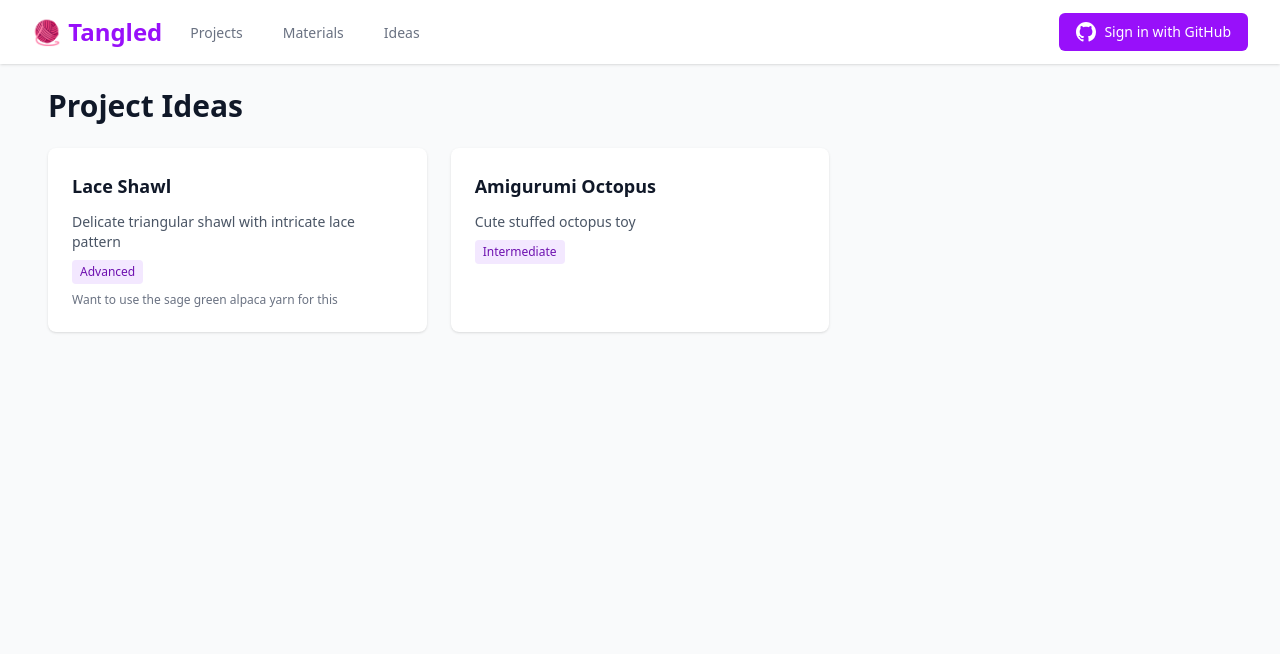
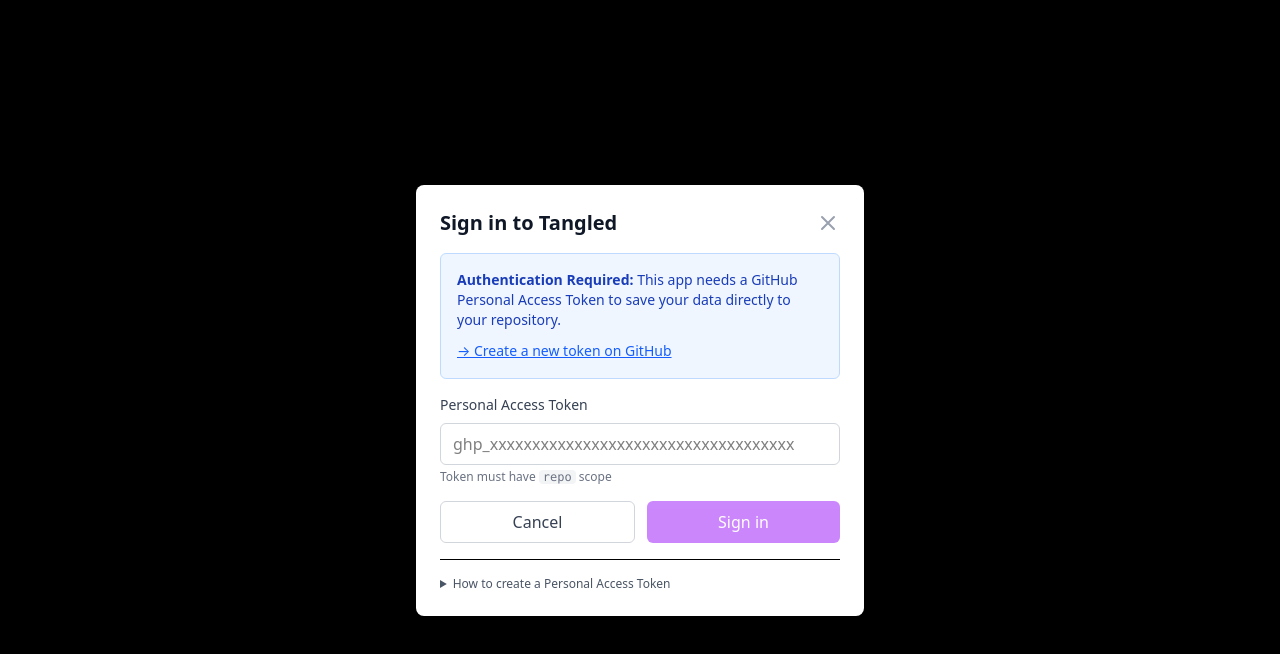
Before and after one commit to cinnamon-msft/tangled, a React app in the folder frontend/: page /tangled/ideas in a window 1280 px wide. Both pictures are taken after a click on the button "Sign in with GitHub". Shown: the top 654 px of the page. Built offline with nearby package versions, Linux system fonts and the light colour scheme; no server answers; the HTML template or start-up script is replaced by a standard one.

Commit message:
feat: Replace OAuth Device Flow with Personal Access Token auth
- Device Flow has CORS issues in browsers

- PAT approach works for static sites without backend

- Added TokenInputModal for token input

- Simplified auth flow

```diff
--- a/frontend/src/components/Layout.tsx
+++ b/frontend/src/components/Layout.tsx
@@ -2,21 +2,16 @@ import { useState } from 'react';
 import { Link } from 'react-router-dom';
 import { useAuth } from '../contexts/AuthContext';
 import { useSync } from '../contexts/SyncContext';
-import DeviceFlowModal from './DeviceFlowModal';
+import TokenInputModal from './TokenInputModal';
 
 export default function Layout({ children }: { children: React.ReactNode }) {
-  const { user, isAuthenticated, deviceCode, login, logout } = useAuth();
+  const { user, isAuthenticated, logout } = useAuth();
   const { status, lastSynced, error } = useSync();
   const [showUserMenu, setShowUserMenu] = useState(false);
+  const [showTokenModal, setShowTokenModal] = useState(false);
 
-  const handleLogin = async () => {
-    try {
-      await login();
-    } catch (error) {
-      console.error('Login failed:', error);
-      // Alert is shown by AuthContext for missing client ID
-      // Other errors are logged for debugging
-    }
+  const handleLogin = () => {
+    setShowTokenModal(true);
   };
 
   const getTimeSinceSync = (timestamp: string | null): string => {
@@ -175,10 +170,9 @@ export default function Layout({ children }: { children: React.ReactNode }) {
         </div>
       </nav>
 
-      <DeviceFlowModal
-        isOpen={!!deviceCode}
-        deviceCode={deviceCode}
-        onClose={() => {}}
+      <TokenInputModal
+        isOpen={showTokenModal}
+        onClose={() => setShowTokenModal(false)}
       />
 
       <main className="max-w-7xl mx-auto py-6 sm:px-6 lg:px-8">
--- /dev/null
+++ b/frontend/src/components/TokenInputModal.tsx
@@ -0,0 +1,126 @@
+import { useState } from 'react';
+import { useAuth } from '../contexts/AuthContext';
+
+interface TokenInputModalProps {
+  isOpen: boolean;
+  onClose: () => void;
+}
+
+export default function TokenInputModal({ isOpen, onClose }: TokenInputModalProps) {
+  const { login } = useAuth();
+  const [token, setToken] = useState('');
+  const [isLoading, setIsLoading] = useState(false);
+  const [error, setError] = useState('');
+
+  if (!isOpen) return null;
+
+  const handleSubmit = async (e: React.FormEvent) => {
+    e.preventDefault();
+    setError('');
+    setIsLoading(true);
+
+    try {
+      await login(token);
+      setToken('');
+      onClose();
+    } catch (err) {
+      setError(err instanceof Error ? err.message : 'Failed to authenticate');
+    } finally {
+      setIsLoading(false);
+    }
+  };
+
+  const handleCreateToken = () => {
+    window.open('https://github.com/settings/tokens/new?scopes=repo&description=Tangled%20App', '_blank');
+  };
+
+  return (
+    <div className="fixed inset-0 bg-black bg-opacity-50 flex items-center justify-center z-50 p-4">
+      <div className="bg-white rounded-lg shadow-xl max-w-md w-full p-6">
+        <div className="flex justify-between items-center mb-4">
+          <h2 className="text-xl font-bold text-gray-900">Sign in to Tangled</h2>
+          <button
+            onClick={onClose}
+            className="text-gray-400 hover:text-gray-600"
+          >
+            <svg className="w-6 h-6" fill="none" viewBox="0 0 24 24" stroke="currentColor">
+              <path strokeLinecap="round" strokeLinejoin="round" strokeWidth={2} d="M6 18L18 6M6 6l12 12" />
+            </svg>
+          </button>
+        </div>
+
+        <div className="space-y-4">
+          <div className="bg-blue-50 border border-blue-200 rounded-md p-4">
+            <p className="text-sm text-blue-800 mb-2">
+              <strong>Authentication Required:</strong> This app needs a GitHub Personal Access Token to save your data directly to your repository.
+            </p>
+            <button
+              onClick={handleCreateToken}
+              className="text-sm text-blue-600 hover:text-blue-800 underline"
+            >
+              → Create a new token on GitHub
+            </button>
+          </div>
+
+          <form onSubmit={handleSubmit} className="space-y-4">
+            <div>
+              <label htmlFor="token" className="block text-sm font-medium text-gray-700 mb-2">
+                Personal Access Token
+              </label>
+              <input
+                id="token"
+                type="password"
+                value={token}
+                onChange={(e) => setToken(e.target.value)}
+                placeholder="ghp_xxxxxxxxxxxxxxxxxxxxxxxxxxxxxxxxxxxx"
+                className="w-full px-3 py-2 border border-gray-300 rounded-md focus:outline-none focus:ring-2 focus:ring-purple-500"
+                required
+              />
+              <p className="mt-1 text-xs text-gray-500">
+                Token must have <code className="bg-gray-100 px-1 rounded">repo</code> scope
+              </p>
+            </div>
+
+            {error && (
+              <div className="bg-red-50 border border-red-200 rounded-md p-3">
+                <p className="text-sm text-red-800">{error}</p>
+              </div>
+            )}
+
+            <div className="flex gap-3">
+              <button
+                type="button"
+                onClick={onClose}
+                className="flex-1 px-4 py-2 border border-gray-300 rounded-md text-gray-700 hover:bg-gray-50"
+              >
+                Cancel
+              </button>
+              <button
+                type="submit"
+                disabled={isLoading || !token}
+                className="flex-1 px-4 py-2 bg-purple-600 text-white rounded-md hover:bg-purple-700 disabled:opacity-50 disabled:cursor-not-allowed"
+              >
+                {isLoading ? 'Signing in...' : 'Sign in'}
+              </button>
+            </div>
+          </form>
+
+          <div className="border-t pt-4">
+            <details className="text-xs text-gray-600">
+              <summary className="cursor-pointer hover:text-gray-900 font-medium">
+                How to create a Personal Access Token
+              </summary>
+              <ol className="mt-2 space-y-1 list-decimal list-inside">
+                <li>Click "Create a new token on GitHub" above</li>
+                <li>Give it a name like "Tangled App"</li>
+                <li>Select the <code className="bg-gray-100 px-1 rounded">repo</code> scope</li>
+                <li>Click "Generate token" at the bottom</li>
+                <li>Copy the token and paste it above</li>
+              </ol>
+            </details>
+          </div>
+        </div>
+      </div>
+    </div>
+  );
+}
--- a/frontend/src/contexts/AuthContext.tsx
+++ b/frontend/src/contexts/AuthContext.tsx
@@ -1,5 +1,5 @@
 import { createContext, useContext, useState, useEffect, ReactNode } from 'react';
-import type { DeviceCodeResponse, AccessTokenResponse, GitHubUser } from '../types';
+import type { GitHubUser } from '../types';
 import { setAuthErrorHandler } from '../services/github';
 
 interface AuthContextType {
@@ -7,24 +7,19 @@ interface AuthContextType {
   token: string | null;
   isAuthenticated: boolean;
   isLoading: boolean;
-  deviceCode: DeviceCodeResponse | null;
-  login: () => Promise<void>;
+  login: (token: string) => Promise<void>;
   logout: () => void;
   handleAuthError: () => void;
 }
 
 const AuthContext = createContext<AuthContextType | undefined>(undefined);
 
-const GITHUB_CLIENT_ID = import.meta.env.VITE_GITHUB_CLIENT_ID;
 const GITHUB_API_BASE = 'https://api.github.com';
-const GITHUB_DEVICE_AUTH_URL = 'https://github.com/login/device/code';
-const GITHUB_TOKEN_URL = 'https://github.com/login/oauth/access_token';
 
 export function AuthProvider({ children }: { children: ReactNode }) {
   const [user, setUser] = useState<GitHubUser | null>(null);
   const [token, setToken] = useState<string | null>(null);
   const [isLoading, setIsLoading] = useState(true);
-  const [deviceCode, setDeviceCode] = useState<DeviceCodeResponse | null>(null);
 
   // Load auth state from localStorage on mount
   useEffect(() => {
@@ -47,92 +42,18 @@ export function AuthProvider({ children }: { children: ReactNode }) {
   const handleAuthError = () => {
     console.log('Authentication error detected, clearing session');
     logout();
-    // Auto-trigger login after clearing
-    setTimeout(() => {
-      login();
-    }, 100);
+    // User will need to manually re-enter token
   };
 
-  const login = async () => {
-    if (!GITHUB_CLIENT_ID) {
-      alert('GitHub OAuth is not configured. Please add VITE_GITHUB_CLIENT_ID to repository secrets.\n\nSee GITHUB_SETUP.md for instructions.');
-      throw new Error('GitHub Client ID is not configured');
+  const login = async (accessToken: string) => {
+    if (!accessToken || !accessToken.trim()) {
+      throw new Error('Please enter a valid GitHub Personal Access Token');
     }
 
     try {
-      // Step 1: Request device code
-      const deviceResponse = await fetch(GITHUB_DEVICE_AUTH_URL, {
-        method: 'POST',
-        headers: {
-          'Accept': 'application/json',
-          'Content-Type': 'application/json',
-        },
-        body: JSON.stringify({
-          client_id: GITHUB_CLIENT_ID,
-          scope: 'repo',
-        }),
-      });
-
-      if (!deviceResponse.ok) {
-        throw new Error('Failed to initiate device flow');
-      }
-
-      const deviceData: DeviceCodeResponse = await deviceResponse.json();
-      setDeviceCode(deviceData);
-
-      // Open GitHub authorization page in new tab
-      window.open(deviceData.verification_uri, '_blank');
-
-      // Step 2: Poll for authorization
-      const pollInterval = deviceData.interval * 1000; // Convert to milliseconds
-      const expiresAt = Date.now() + deviceData.expires_in * 1000;
-
-      const poll = async (): Promise<void> => {
-        if (Date.now() >= expiresAt) {
-          setDeviceCode(null);
-          throw new Error('Device code expired. Please try again.');
-        }
-
-        const tokenResponse = await fetch(GITHUB_TOKEN_URL, {
-          method: 'POST',
-          headers: {
-            'Accept': 'application/json',
-            'Content-Type': 'application/json',
-          },
-          body: JSON.stringify({
-            client_id: GITHUB_CLIENT_ID,
-            device_code: deviceData.device_code,
-            grant_type: 'urn:ietf:params:oauth:grant-type:device_code',
-          }),
-        });
-
-        const tokenData = await tokenResponse.json();
-
-        if (tokenData.error) {
-          if (tokenData.error === 'authorization_pending') {
-            // User hasn't authorized yet, keep polling
-            setTimeout(poll, pollInterval);
-            return;
-          } else if (tokenData.error === 'slow_down') {
-            // We're polling too fast, slow down
-            setTimeout(poll, pollInterval + 5000);
-            return;
-          } else {
-            setDeviceCode(null);
-            throw new Error(tokenData.error_description || tokenData.error);
-          }
-        }
-
-        // Success! We have an access token
-        const accessToken: AccessTokenResponse = tokenData;
-        await completeAuthentication(accessToken.access_token);
-      };
-
-      // Start polling
-      setTimeout(poll, pollInterval);
+      await completeAuthentication(accessToken.trim());
     } catch (error) {
       console.error('Login error:', error);
-      setDeviceCode(null);
       throw error;
     }
   };
@@ -156,7 +77,6 @@ export function AuthProvider({ children }: { children: ReactNode }) {
       // Save to state and localStorage
       setToken(accessToken);
       setUser(userData);
-      setDeviceCode(null);
 
       localStorage.setItem('github_token', accessToken);
       localStorage.setItem('github_user', JSON.stringify(userData));
@@ -169,7 +89,6 @@ export function AuthProvider({ children }: { children: ReactNode }) {
   const logout = () => {
     setToken(null);
     setUser(null);
-    setDeviceCode(null);
     localStorage.removeItem('github_token');
     localStorage.removeItem('github_user');
   };
@@ -179,7 +98,6 @@ export function AuthProvider({ children }: { children: ReactNode }) {
     token,
     isAuthenticated: !!token && !!user,
     isLoading,
-    deviceCode,
     login,
     logout,
     handleAuthError,
```
